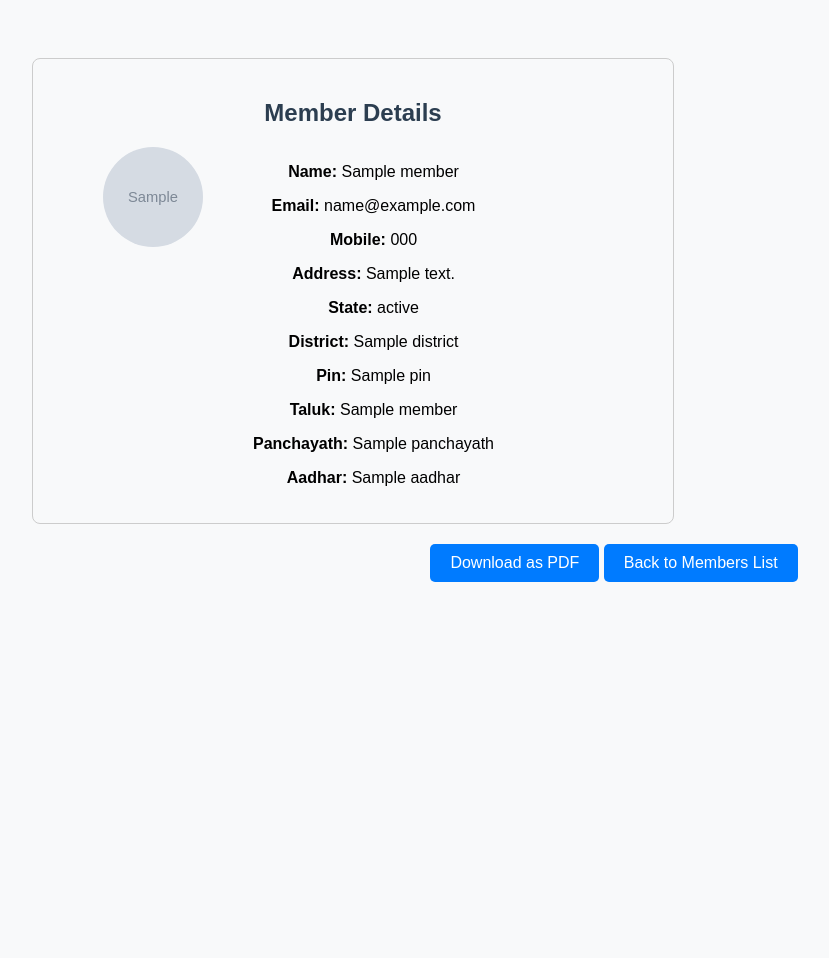
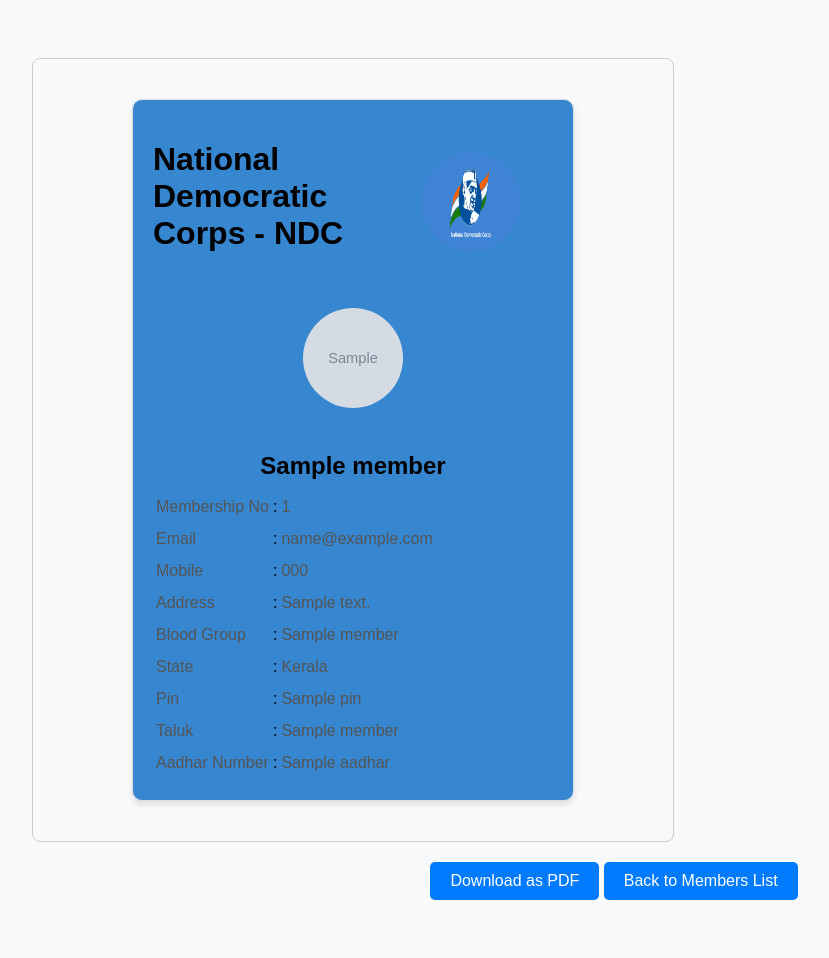
Before and after one commit to majidevelop/CI4-JML-NDC, a CodeIgniter 4 app: the page made by my_project_name/app/Views/member/view_member.php in a window 1280 px wide. Shown: the whole page, without its empty margins (26-855 px from the left). Before the commit the page ends 582 px from the top, so only its background shows below. Run offline with PHP 8.4 and a stand-in for CodeIgniter, Linux system fonts and the light colour scheme; the template is opened without the code that fills it: most values are stand-ins (such as "Sample title", 1, 10 or a date in 2020); grey boxes marked "Sample" are stand-in pictures; some libraries are stand-ins or nearby versions.

Commit message:
admin  - card settings

```diff
--- a/my_project_name/app/Views/member/view_member.php
+++ b/my_project_name/app/Views/member/view_member.php
@@ -12,7 +12,7 @@
             padding: 50px;
         }
         .card {
-            background-color: #fff;
+            background-color: #3686d0;
             border: 1px solid #ddd;
             border-radius: 10px;
             box-shadow: 0 4px 6px rgba(0, 0, 0, 0.1);
@@ -51,26 +51,169 @@
 <body>
 <div id="memberCard" style="width: 600px; padding: 20px; border: 1px solid #ccc; border-radius: 8px; font-family: Arial, sans-serif;">
 
-    <div style="text-align: center;">
-        <h2 style="color: #2c3e50;">Member Details</h2>
-    </div>
-    <div style="display:flex;">
-    <div style="text-align: center; margin-bottom: 15px;width:200px;">
-        <img src="<?= base_url('uploads/' . esc($member['photo'])) ?>" alt="Profile Photo"
-             style="width: 100px; height: 100px; border-radius: 50%; object-fit: cover;">
-    </div>
-    <div>
-        <p><strong>Name:</strong> <?= esc($member['name']) ?></p>
-        <p><strong>Email:</strong> <?= esc($member['email']) ?></p>
-        <p><strong>Mobile:</strong> <?= esc($member['mobile']) ?></p>
-        <p><strong>Address:</strong> <?= esc($member['address']) ?></p>
-        <p><strong>State:</strong> <?= esc($member['state']) ?></p>
-        <p><strong>District:</strong> <?= esc($member['district']) ?></p>
-        <p><strong>Pin:</strong> <?= esc($member['pin']) ?></p>
-        <p><strong>Taluk:</strong> <?= esc($member['taluk_name']) ?></p>
-        <p><strong>Panchayath:</strong> <?= esc($member['panchayath']) ?></p>
-        <p><strong>Aadhar:</strong> <?= esc($member['aadhar']) ?></p>
-    </div>
+
+<div class="card">
+        <div style="display:flex;">
+
+        <div style="width:70%;">
+            <h1 style="text-align:left;">
+                National <br>
+                Democratic <br>
+                Corps - NDC
+            </h1>
+        </div>
+        <div style="padding:2rem;">
+            <img src="<?= base_url('uploads/logo_try_nehru.png') ?>" alt="Logo">
+
+        </div>
+        </div>
+
+        <?php if (isset($member['photo'])) : ?>
+            <img src="<?= base_url('uploads/' . $member['photo']) ?>" alt="Profile Photo">
+        <?php else : ?>
+            <img src="<?= base_url('uploads/default.png') ?>" alt="Default Profile Photo">
+        <?php endif; ?>
+        <h2><?= esc($member['name']) ?></h2>
+        <table style="text-align:left;">
+            <tr>
+                <td>
+                <p>Membership No</p>
+
+                </td>
+                <td>:</td>
+                <td>
+                <p> <?= esc($member['membershipID']) ?></p>
+
+                </td>
+            </tr>
+
+            <tr>
+                <td>
+                <p>Email</p>
+
+                </td>
+                <td>:</td>
+
+                <td>
+        <p> <?= esc($member['email']) ?></p>
+
+                </td>
+            </tr>
+
+            <tr>
+                <td>
+                <p>Mobile</p>
+
+                </td>
+                <td>:</td>
+
+                <td>
+        <p> <?= esc($member['mobile']) ?></p>
+
+                </td>
+            </tr>
+
+            <tr>
+                <td>
+                <p>Address</p>
+
+                </td>
+                <td>:</td>
+
+                <td>
+        <p> <?= esc($member['address']) ?></p>
+
+                </td>
+            </tr>
+            <tr>
+                <td><p>
+                Blood Group
+
+                </p>
+                </td>
+                <td>:</td>
+                <td> <p>
+                <?= esc($member['blood_name']) ?>
+
+                </p>
+                </td>
+            </tr>
+
+            <tr>
+                <td>
+                <p>State</p>
+
+                </td>
+                <td>:</td>
+
+                <td>
+        <p> Kerala</p>
+
+                </td>
+            </tr>
+
+            <!-- <tr>
+                <td>
+                <p>District</p>
+
+                </td>
+                <td>:</td>
+
+                <td>
+        <p> <?= esc($member['district']) ?></p>
+
+                </td>
+            </tr> -->
+            <tr>
+                <td>
+                <p>Pin</p>
+
+                </td>
+                <td>:</td>
+
+                <td>
+                <p> <?= esc($member['pin']) ?></p>
+
+                </td>
+            </tr>
+            <tr>
+                <td>
+                <p>Taluk</p>
+
+                </td>
+                <td>:</td>
+
+                <td>
+        <p> <?= esc($member['taluk_name']) ?></p>
+
+                </td>
+            </tr>
+            <!-- <tr>
+                <td>
+                <p>Panchayath</p>
+
+                </td>
+                <td>:</td>
+
+                <td>
+        <p> <?= esc($member['panchayath']) ?></p>
+
+                </td>
+            </tr> -->
+            <tr>
+                <td>
+                <p>Aadhar Number</p>
+
+                </td>
+                <td>:</td>
+
+                <td>
+        <p> <?= esc($member['aadhar']) ?></p>
+
+                </td>
+            </tr>
+        </table>
+
     </div>
 </div>
 
```
Also changed, not shown: my_project_name/app/Controllers/MemberController.php (+27 -0 lines).
